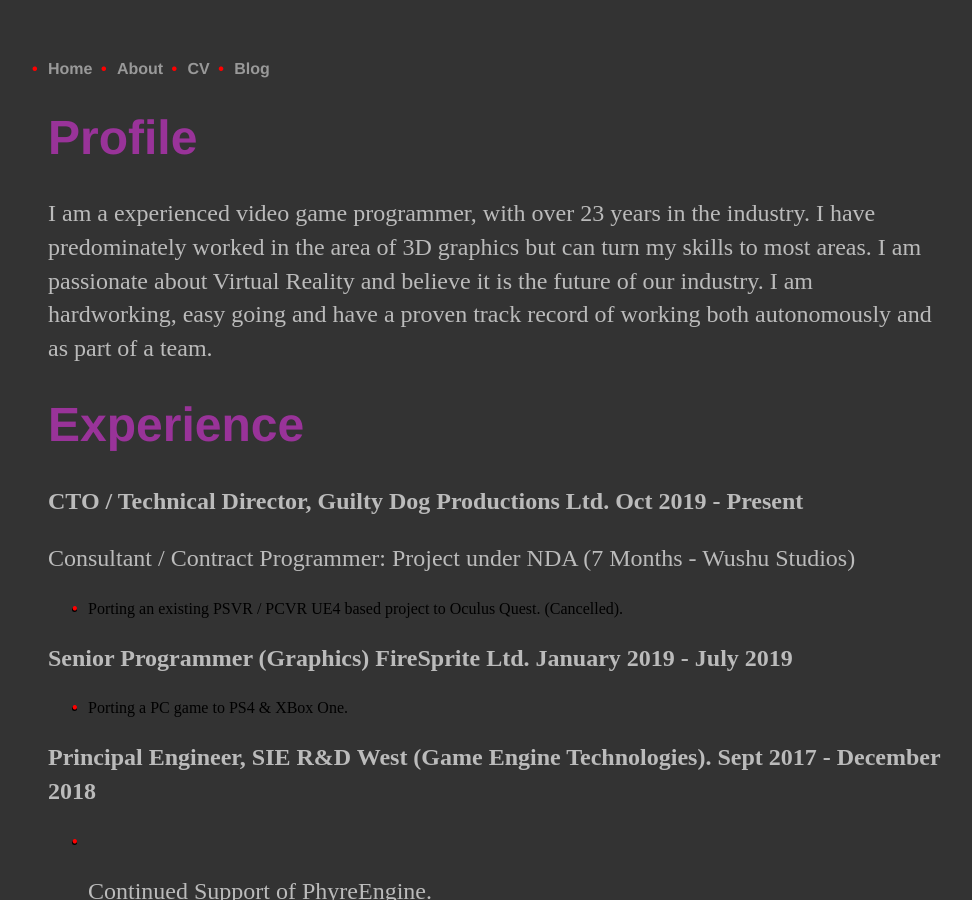
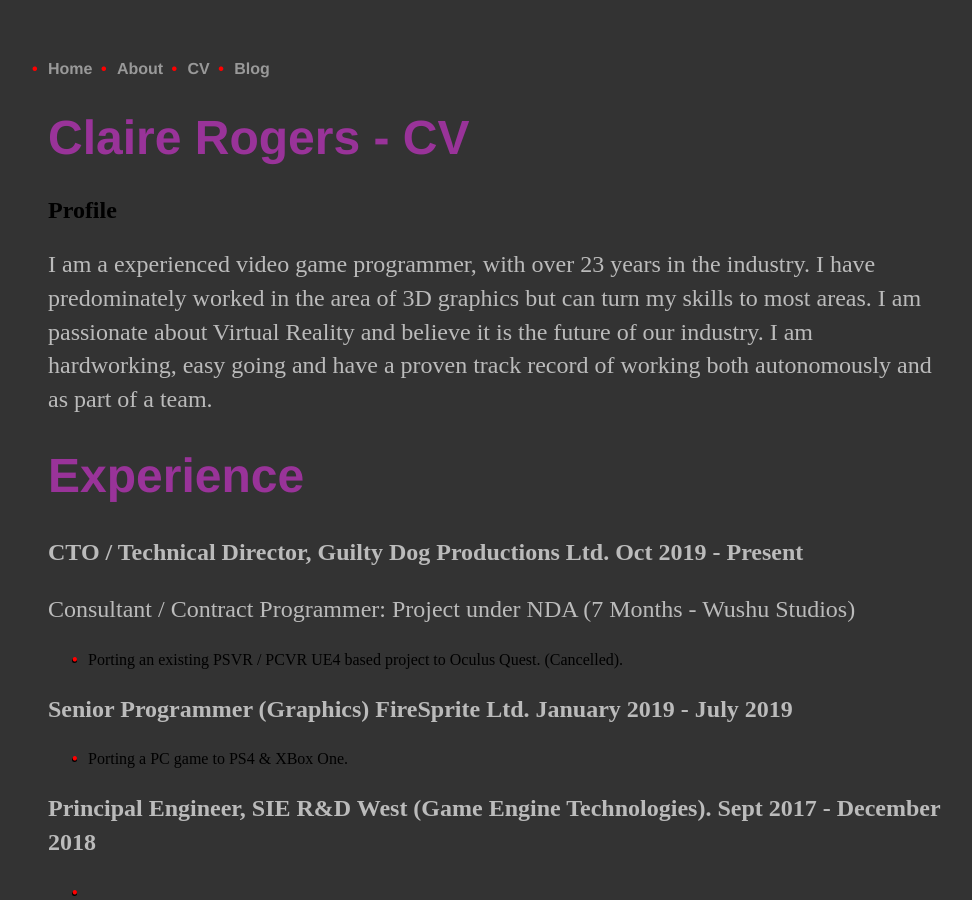
Before and after one commit to guiltydogprods/guiltydogprods.github.io, a Jekyll site: the page built from cv.md, in a window 1280 px wide and 900 px high. Shown: the whole window, without its empty margins (144-1116 px from the left). Built offline with Jekyll 4.4.1, drawn with Linux system fonts in a browser that asks for light colours; our own code applies the rules of GitHub Pages for plain Markdown files.

Commit message:
Update cv.md

```diff
--- a/cv.md
+++ b/cv.md
@@ -1,5 +1,8 @@
+Claire Rogers - CV
+==================
+
 Profile
-=======
+-------
 
 I am a experienced video game programmer, with over 23 years in the industry. I have predominately worked in the area of 3D graphics but can turn my skills to most areas. I am passionate about Virtual Reality and believe it is the future of our industry. I am hardworking, easy going and have a proven track record of working both autonomously and as part of a team.
 
```
